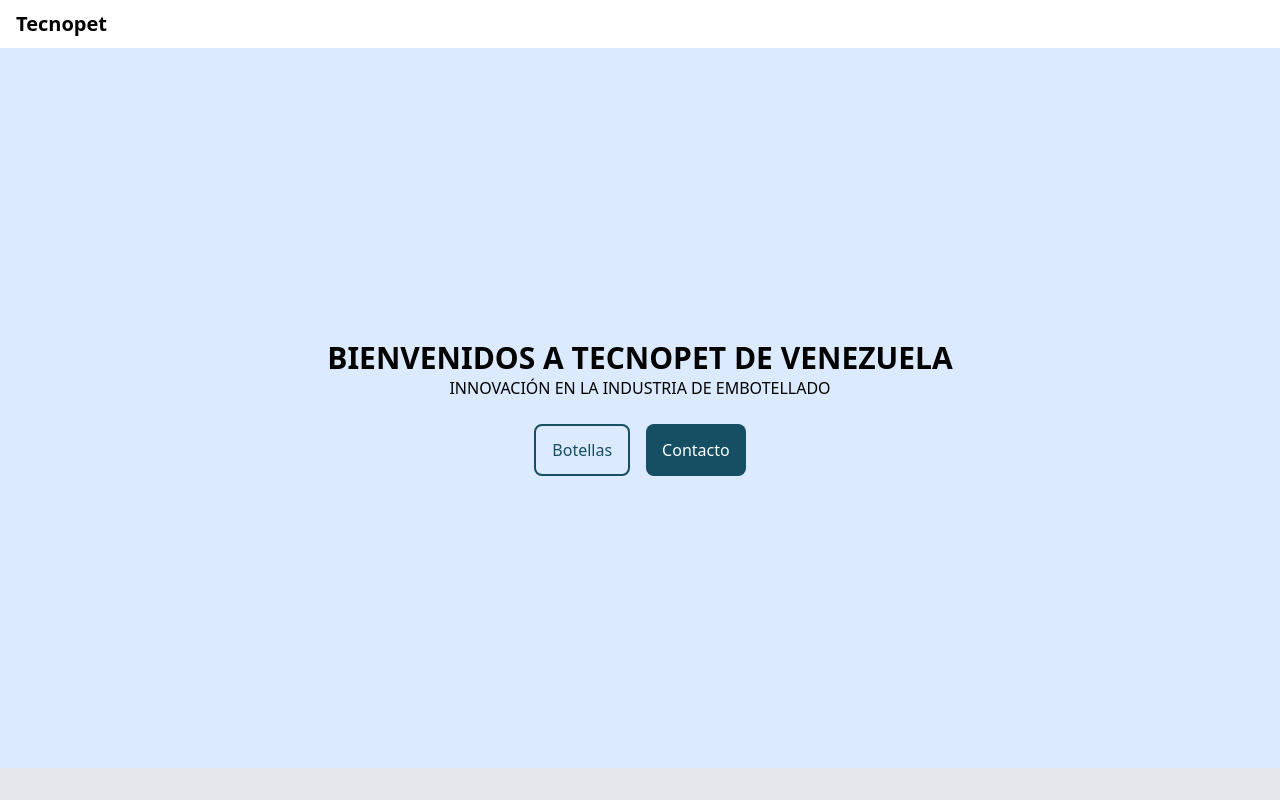
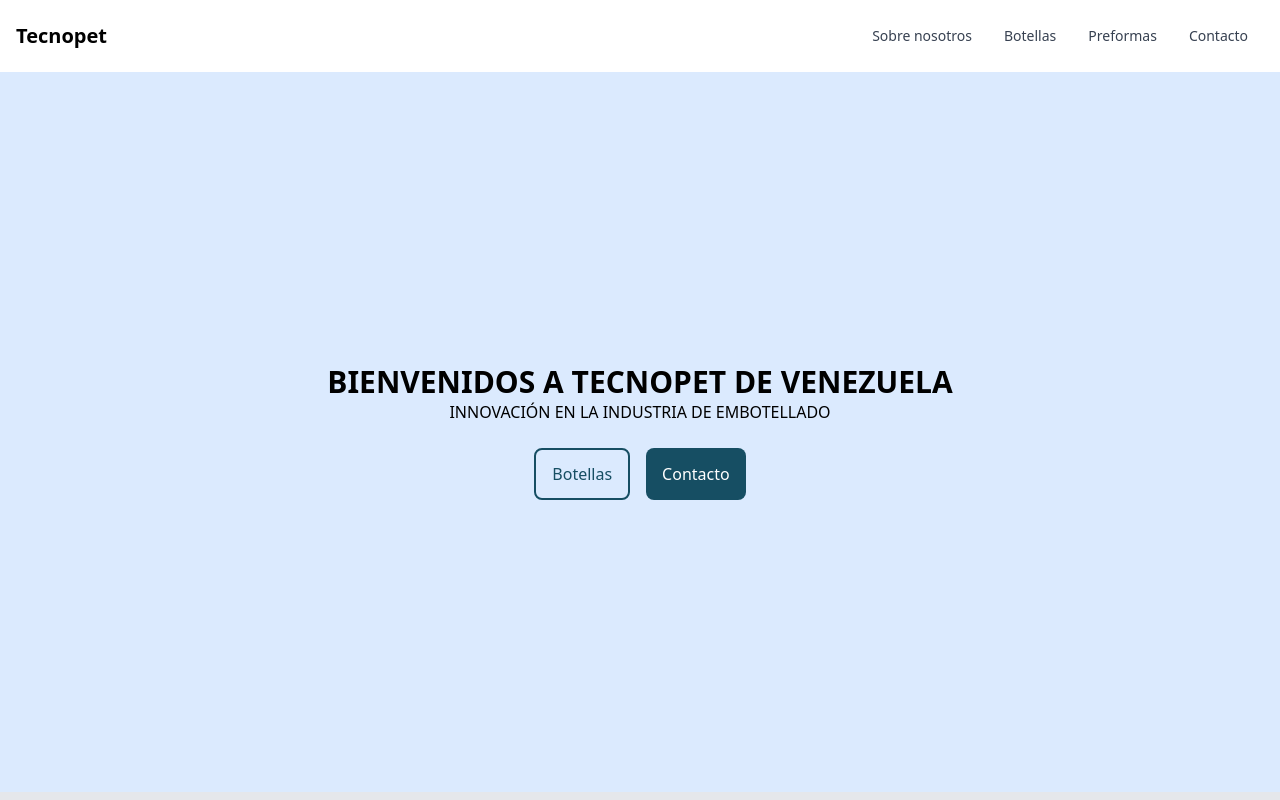
Before and after one commit to mbrichta/tecnopet, an Astro site: page / in a window 1280 px wide. Built offline with nearby package versions, Linux system fonts and the light colour scheme; Astro itself is replaced by a stand-in of ours.

Commit message:
navbar progress collapse

```diff
--- a/src/components/Navbar.tsx
+++ b/src/components/Navbar.tsx
@@ -4,16 +4,16 @@ import useWindowSize from "../hooks/useWindowSize";
 
 const Navbar: FC = () => {
   const [isSmallViewport, setIsSmallViewport] = useState(false);
+  const [isHidden, setIsHidden] = useState<boolean>(false);
   const { width } = useWindowSize();
-  const [isHidden, setIsHidden] = useState<boolean>(false);
 
   useEffect(() => {
     if (!width) return;
-    if (width <= 700) {
+    if (width <= 767) {
       setIsHidden(true);
       setIsSmallViewport(true);
     } else {
-      setIsHidden(true);
+      setIsHidden(false);
       setIsSmallViewport(false);
     }
   }, [width]);
@@ -43,21 +43,21 @@ const Navbar: FC = () => {
             xmlns="http://www.w3.org/2000/svg"
           >
             <path
-              fill-rule="evenodd"
+              fillRule="evenodd"
               d="M3 5a1 1 0 011-1h12a1 1 0 110 2H4a1 1 0 01-1-1zM3 10a1 1 0 011-1h12a1 1 0 110 2H4a1 1 0 01-1-1zM3 15a1 1 0 011-1h12a1 1 0 110 2H4a1 1 0 01-1-1z"
-              clip-rule="evenodd"
+              clipRule="evenodd"
             ></path>
           </svg>
         </button>
         <div
           className={clsx(
-            "bg-white  w-full block md:w-auto dark:bg-gray-900",
-            isHidden && "hidden",
-            isSmallViewport && !isHidden && "absolute top-14 left-0"
+            "xs:absolute mt-3 md:mt-0 top-14 left-0 md:initial bg-white  w-full block md:w-auto dark:bg-gray-900",
+            isHidden && "hidden"
+            // isSmallViewport && !isHidden && ""
           )}
           id="navbar-default"
         >
-          <ul className="flex flex-col p-4 mt-4 md:flex-row md:space-x-8 md:mt-0 md:text-sm md:font-medium md:border-0 md:bg-white md:dark:bg-gray-900 dark:border-gray-700">
+          <ul className="flex flex-col p-4 md:flex-row md:space-x-8 md:mt-0 md:text-sm md:font-medium md:border-0 md:bg-white md:dark:bg-gray-900 dark:border-gray-700">
             <li>
               <a
                 href="#"
```
